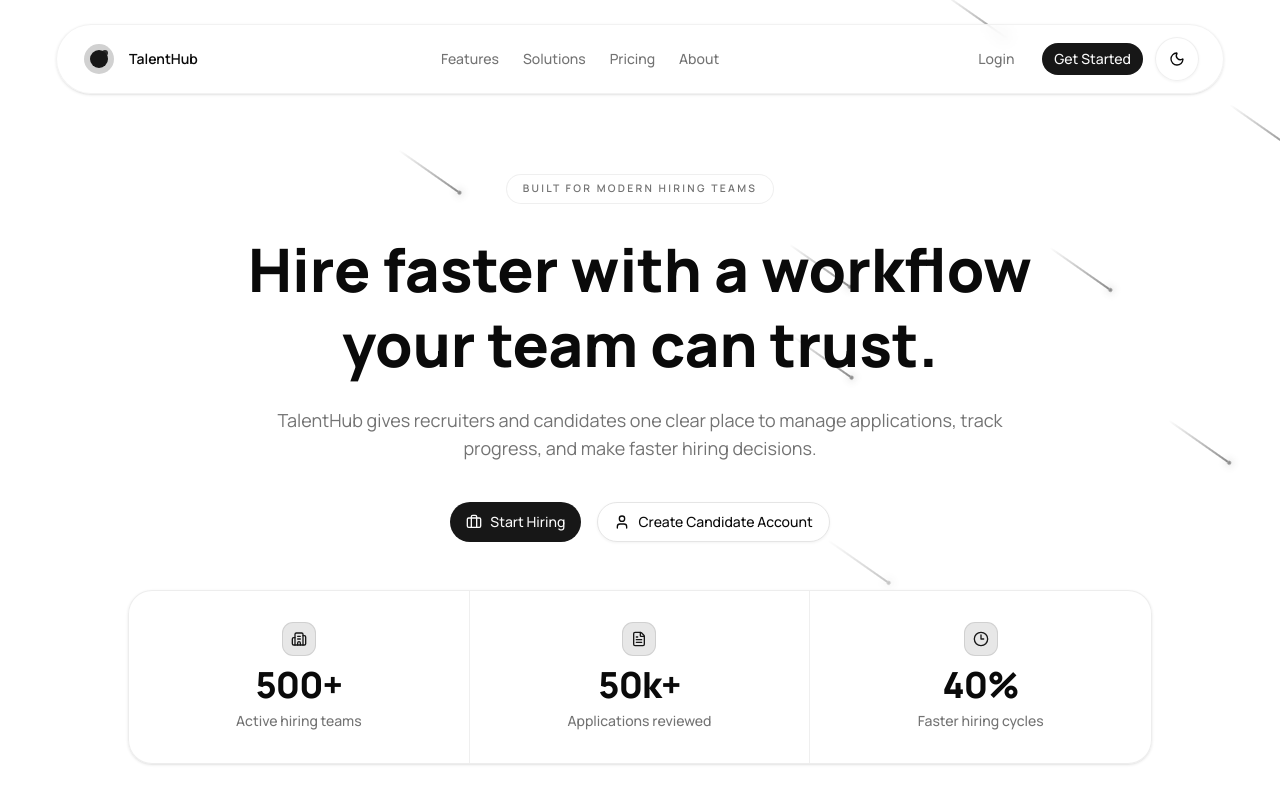
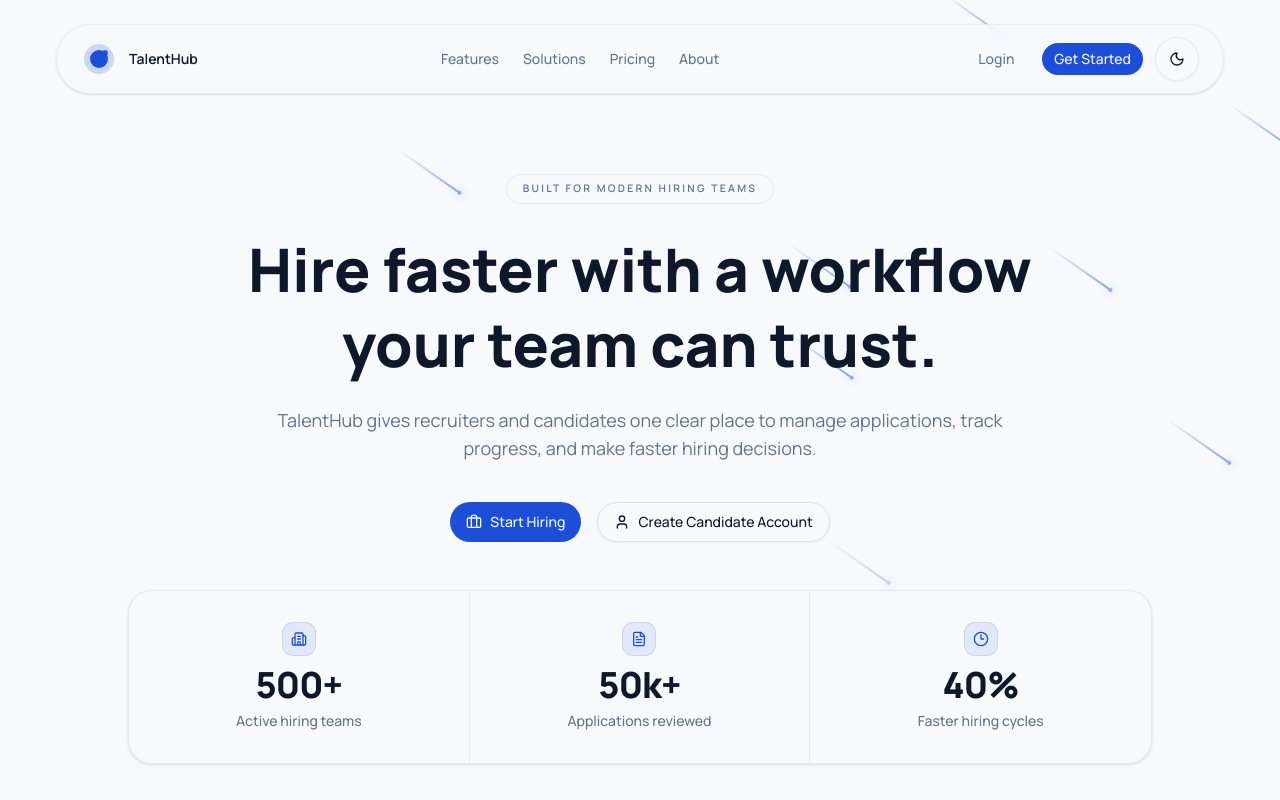
Before and after one commit to Ra-Wo/TalentHub, a Next.js app: page / in a window 1280 px wide. Shown: the top 800 px of the page. Built offline with nearby package versions, Linux system fonts and the light colour scheme; no server answers.

Commit message:
feat: update recruiter page layout and improve global styles for better UI consistency

```diff
--- a/src/app/recruiter/page.tsx
+++ b/src/app/recruiter/page.tsx
@@ -203,29 +203,6 @@ export default function RecruiterPage() {
                   {mostAppliedJob?.title ?? "No data yet"}
                 </h3>
                 <div className="mt-2 flex items-center gap-2">
-                  <div className="flex -space-x-2">
-                    <Image
-                      width={24}
-                      height={24}
-                      alt="Applicant 1"
-                      className="ring-card inline-block size-6 rounded-full ring-2"
-                      src="https://lh3.googleusercontent.com/a/ACg8ocKnVO3y6uIqf5HoRO7KJ6UMsdYeihJKTQX8L4h-aAPVeBJs9tCeBg=s96-c"
-                    />
-                    <Image
-                      width={24}
-                      height={24}
-                      alt="Applicant 2"
-                      className="ring-card inline-block size-6 rounded-full ring-2"
-                      src="https://lh3.googleusercontent.com/a/ACg8ocKnVO3y6uIqf5HoRO7KJ6UMsdYeihJKTQX8L4h-aAPVeBJs9tCeBg=s96-c"
-                    />
-                    <Image
-                      width={24}
-                      height={24}
-                      alt="Applicant 3"
-                      className="ring-card inline-block size-6 rounded-full ring-2"
-                      src="https://lh3.googleusercontent.com/a/ACg8ocKnVO3y6uIqf5HoRO7KJ6UMsdYeihJKTQX8L4h-aAPVeBJs9tCeBg=s96-c"
-                    />
-                  </div>
                   <span className="text-sm font-semibold text-blue-500">
                     {mostAppliedJob?.applicants ?? 0} Applicants
                   </span>
--- a/src/styles/globals.css
+++ b/src/styles/globals.css
@@ -3,38 +3,38 @@
 @custom-variant dark (&:is(.dark *));
 
 :root {
-  --background: #ffffff;
-  --foreground: #0a0a0a;
+  --background: #f7f9fc;
+  --foreground: #0f172a;
   --card: #ffffff;
-  --card-foreground: #0a0a0a;
+  --card-foreground: #0f172a;
   --popover: #ffffff;
-  --popover-foreground: #0a0a0a;
-  --primary: #171717;
-  --primary-foreground: #fafafa;
-  --secondary: #f5f5f5;
-  --secondary-foreground: #171717;
-  --muted: #f5f5f5;
-  --muted-foreground: #737373;
-  --accent: #f5f5f5;
-  --accent-foreground: #171717;
+  --popover-foreground: #0f172a;
+  --primary: #1d4ed8;
+  --primary-foreground: #f8fafc;
+  --secondary: #eef2ff;
+  --secondary-foreground: #0f172a;
+  --muted: #f1f5f9;
+  --muted-foreground: #64748b;
+  --accent: #e2e8f0;
+  --accent-foreground: #0f172a;
   --destructive: #e7000b;
   --destructive-foreground: #ffffff;
-  --border: #e5e5e5;
-  --input: #e5e5e5;
-  --ring: #a1a1a1;
+  --border: #dbe3ef;
+  --input: #dbe3ef;
+  --ring: #93c5fd;
   --chart-1: #91c5ff;
   --chart-2: #3a81f6;
   --chart-3: #2563ef;
   --chart-4: #1a4eda;
   --chart-5: #1f3fad;
-  --sidebar: #fafafa;
-  --sidebar-foreground: #0a0a0a;
-  --sidebar-primary: #171717;
-  --sidebar-primary-foreground: #fafafa;
-  --sidebar-accent: #f5f5f5;
-  --sidebar-accent-foreground: #171717;
-  --sidebar-border: #e5e5e5;
-  --sidebar-ring: #a1a1a1;
+  --sidebar: #f8fafc;
+  --sidebar-foreground: #0f172a;
+  --sidebar-primary: #1d4ed8;
+  --sidebar-primary-foreground: #f8fafc;
+  --sidebar-accent: #e2e8f0;
+  --sidebar-accent-foreground: #0f172a;
+  --sidebar-border: #dbe3ef;
+  --sidebar-ring: #93c5fd;
   --font-sans:
     ui-sans-serif, system-ui, -apple-system, BlinkMacSystemFont, "Segoe UI", Roboto,
     "Helvetica Neue", Arial, "Noto Sans", sans-serif, "Apple Color Emoji", "Segoe UI Emoji",
@@ -63,38 +63,38 @@
 }
 
 .dark {
-  --background: #0a0a0a;
-  --foreground: #fafafa;
-  --card: #171717;
-  --card-foreground: #fafafa;
-  --popover: #262626;
-  --popover-foreground: #fafafa;
-  --primary: #e5e5e5;
-  --primary-foreground: #171717;
-  --secondary: #262626;
-  --secondary-foreground: #fafafa;
-  --muted: #262626;
-  --muted-foreground: #a1a1a1;
-  --accent: #404040;
-  --accent-foreground: #fafafa;
-  --destructive: #ff6467;
-  --destructive-foreground: #fafafa;
-  --border: #282828;
-  --input: #343434;
-  --ring: #737373;
+  --background: #0b1220;
+  --foreground: #e2e8f0;
+  --card: #121a2a;
+  --card-foreground: #e2e8f0;
+  --popover: #121a2a;
+  --popover-foreground: #e2e8f0;
+  --primary: #60a5fa;
+  --primary-foreground: #0b1220;
+  --secondary: #1a2538;
+  --secondary-foreground: #e2e8f0;
+  --muted: #1a2538;
+  --muted-foreground: #94a3b8;
+  --accent: #24324a;
+  --accent-foreground: #e2e8f0;
+  --destructive: #f87171;
+  --destructive-foreground: #0b1220;
+  --border: #26344d;
+  --input: #30405c;
+  --ring: #60a5fa;
   --chart-1: #91c5ff;
   --chart-2: #3a81f6;
   --chart-3: #2563ef;
   --chart-4: #1a4eda;
   --chart-5: #1f3fad;
-  --sidebar: #171717;
-  --sidebar-foreground: #fafafa;
-  --sidebar-primary: #1447e6;
-  --sidebar-primary-foreground: #fafafa;
-  --sidebar-accent: #262626;
-  --sidebar-accent-foreground: #fafafa;
-  --sidebar-border: #282828;
-  --sidebar-ring: #525252;
+  --sidebar: #121a2a;
+  --sidebar-foreground: #e2e8f0;
+  --sidebar-primary: #60a5fa;
+  --sidebar-primary-foreground: #0b1220;
+  --sidebar-accent: #1a2538;
+  --sidebar-accent-foreground: #e2e8f0;
+  --sidebar-border: #26344d;
+  --sidebar-ring: #60a5fa;
   --font-sans:
     ui-sans-serif, system-ui, -apple-system, BlinkMacSystemFont, "Segoe UI", Roboto,
     "Helvetica Neue", Arial, "Noto Sans", sans-serif, "Apple Color Emoji", "Segoe UI Emoji",
```
